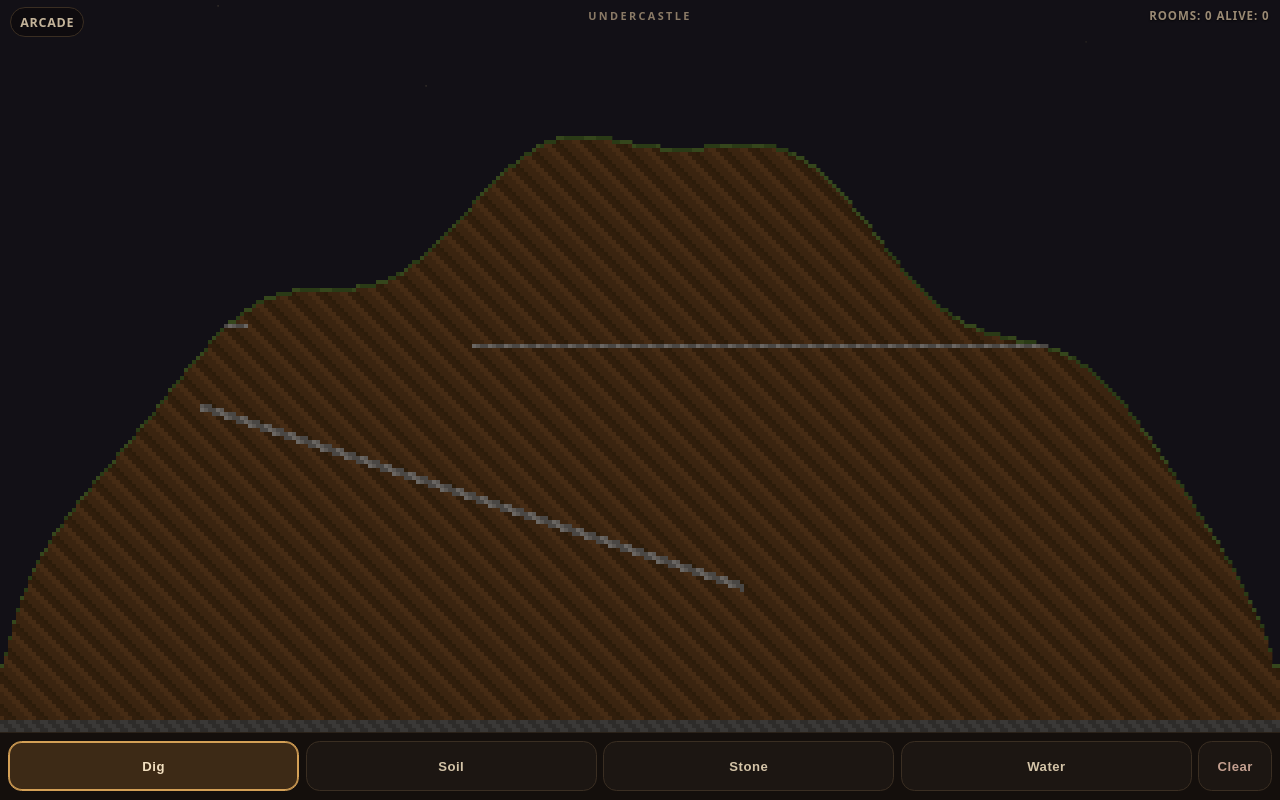
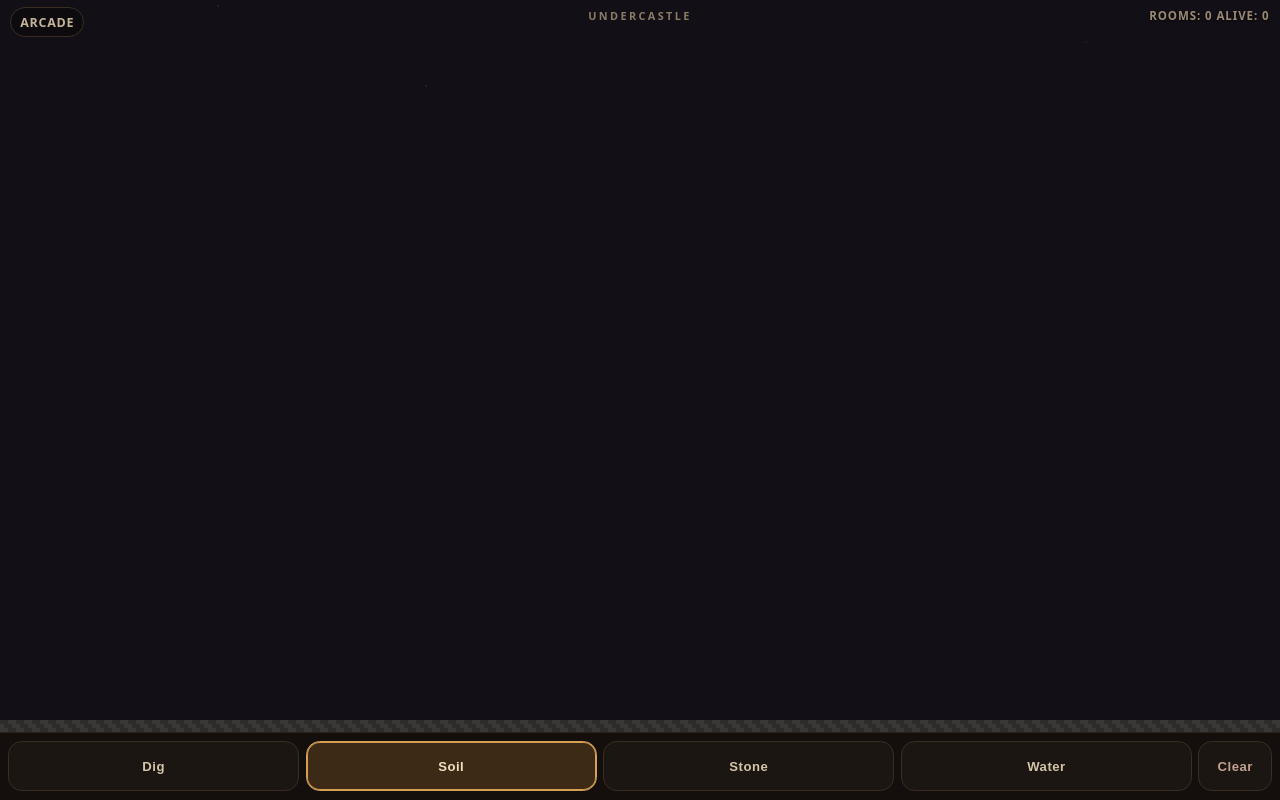
Before and after one commit to james9120/arcade, a plain HTML site: page games/undercastle/index.html in a window 1280 px wide. Drawn offline with Linux system fonts and the light colour scheme; animation ran at ten frames a second.

Commit message:
Start Undercastle from a blank floor

```diff
--- a/games/undercastle/index.html
+++ b/games/undercastle/index.html
@@ -109,8 +109,8 @@
       <canvas id="c"></canvas>
     </div>
     <nav id="tools">
-      <button type="button" data-tool="dig" class="on">Dig</button>
-      <button type="button" data-tool="soil">Soil</button>
+      <button type="button" data-tool="dig">Dig</button>
+      <button type="button" data-tool="soil" class="on">Soil</button>
       <button type="button" data-tool="stone">Stone</button>
       <button type="button" data-tool="water">Water</button>
       <button type="button" id="clear" data-tool="clear">Clear</button>
@@ -131,7 +131,7 @@
 
   var W = 0, H = 0, N = 0, cellW = CELL, cellH = CELL;
   var grid, spans, visited, moved, queue;
-  var tool = "dig";
+  var tool = "soil";
   var tick = 0;
   var rooms = 0, alive = 0, lastHud = "";
   var painting = false, lastX = -1, lastY = -1;
@@ -146,40 +146,10 @@
 
   function generate() {
     grid.fill(EMPTY);
-    var sky = Math.max(4, (H * 0.18) | 0);
-    var peak = sky + 1;
-    var x, y, i, t, mound, wobble, frac, soilTop;
-
-    for (x = 0; x < W; x++) {
-      t = W <= 1 ? 0.5 : x / (W - 1);
-      mound = Math.pow(Math.sin(t * Math.PI), 0.62);
-      wobble = 0.055 * Math.sin(t * 13.7 + 0.6) + 0.035 * Math.sin(t * 29.3 + 1.9);
-      frac = Math.max(0.1, mound * 0.96 + wobble);
-      soilTop = H - 3 - ((frac * (H - 3 - peak)) | 0);
-      for (y = 0; y < H; y++) {
-        i = y * W + x;
-        if (y >= H - 3) grid[i] = STONE;
-        else if (y >= soilTop) grid[i] = SOIL;
-      }
-    }
-
-    var ribs = 3 + ((Math.random() * 2) | 0);
-    var r, k, thick, dx, dy, len, xx, yy, tt;
-    for (r = 0; r < ribs; r++) {
-      x = (W * (0.12 + Math.random() * 0.76)) | 0;
-      y = (H * (0.38 + Math.random() * 0.38)) | 0;
-      dx = Math.random() < 0.5 ? 1 : -1;
-      dy = Math.random() < 0.4 ? 0 : (Math.random() < 0.5 ? 1 : -1);
-      len = (W * (0.22 + Math.random() * 0.38)) | 0;
-      thick = Math.random() < 0.45 ? 2 : 1;
-      for (k = 0; k < len; k++) {
-        for (tt = 0; tt < thick; tt++) {
-          xx = x + k * dx;
-          yy = y + ((k * dy) / 3 | 0) + tt;
-          if (xx >= 0 && yy >= 0 && xx < W && yy < H - 3 && grid[yy * W + xx] === SOIL) {
-            grid[yy * W + xx] = STONE;
-          }
-        }
+    var x, y, i;
+    for (y = H - 3; y < H; y++) {
+      for (x = 0; x < W; x++) {
+        grid[y * W + x] = STONE;
       }
     }
   }
@@ -514,9 +484,9 @@
       var next = btn.getAttribute("data-tool");
       if (next === "clear") {
         generate();
-        tool = "dig";
+        tool = "soil";
         buttons.forEach(function (b) {
-          b.classList.toggle("on", b.getAttribute("data-tool") === "dig");
+          b.classList.toggle("on", b.getAttribute("data-tool") === "soil");
         });
         return;
       }
```
